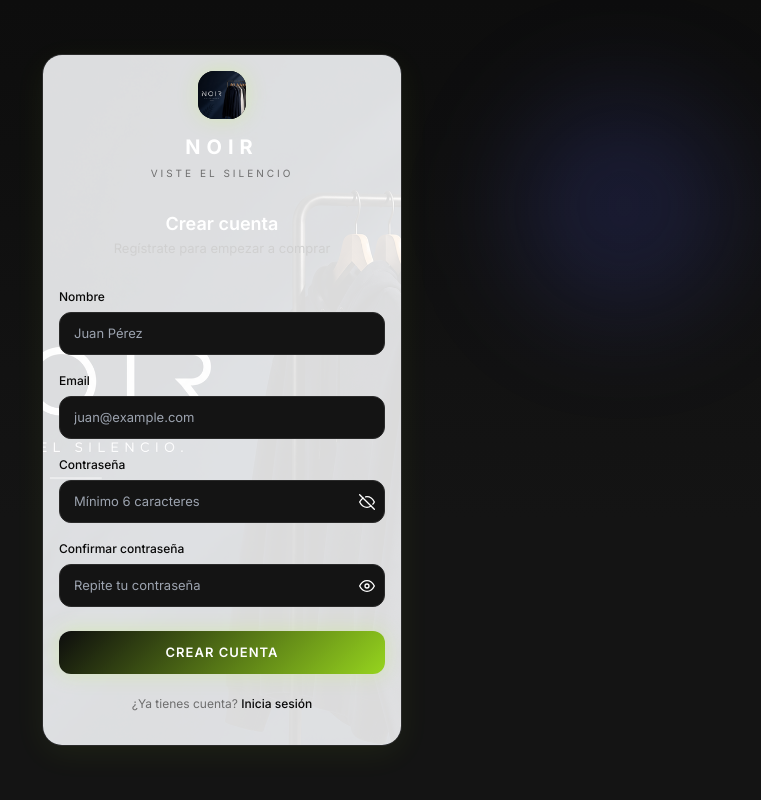
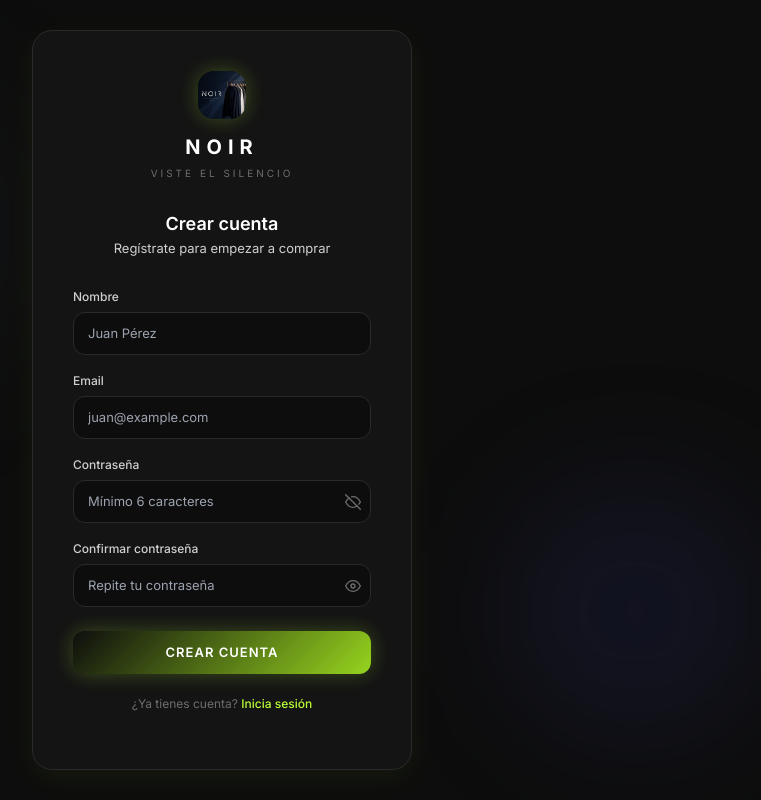
Before and after one commit to JaimeAmuedoJAH/E-commerce_frontend, a React (Vite) app: page /registro in a window 1280 px wide. Both pictures are taken after a click on the button 785 px from the left and 501 px from the top of the page. Shown: the whole page, without its empty margins (418-1179 px from the left). Built offline with nearby package versions, Linux system fonts and the light colour scheme.

Commit message:
Fix: Corregido colores de login y registro para que sean mas acordes con la aplicación.

```diff
--- a/src/pages/Login.tsx
+++ b/src/pages/Login.tsx
@@ -12,6 +12,7 @@ interface LoginResponseDTO {
     nombre: string
     email: string
     rol: string
+    imagenPerfil?: string
   }
 }
 
@@ -45,56 +46,60 @@ const Login = () => {
   }
 
   const inputStyle = {
-    width: '100%', boxSizing: 'border-box' as const,
+    width: '100%',
+    boxSizing: 'border-box' as const,
     background: theme.colors.bg,
     border: `1px solid ${theme.colors.border}`,
     borderRadius: theme.radius.md,
     padding: '10px 14px',
-    fontSize: '13px', color: theme.colors.textSecondary, outline: 'none',
+    fontSize: '13px',
+    color: theme.colors.textPrimary,
+    outline: 'none',
     transition: 'border-color 0.2s',
   }
 
   return (
     <div style={{
-      minHeight: '100vh', width: '100%',
-      background: `linear-gradient(180deg, ${theme.colors.bg} 0%, ${theme.colors.bgCard} 65%)`,
-      display: 'flex', alignItems: 'center', justifyContent: 'center',
-      position: 'relative', overflow: 'hidden',
+      minHeight: '100vh',
+      width: '100%',
+      background: theme.colors.bg,
+      display: 'flex',
+      alignItems: 'center',
+      justifyContent: 'center',
+      position: 'relative',
+      overflow: 'hidden',
     }}>
 
+      {/* Blobs decorativos */}
       <div style={{
         position: 'absolute', top: '10%', left: '10%',
-        width: '240px', height: '240px',
+        width: '300px', height: '300px',
         borderRadius: '50%',
-        background: `rgba(109, 110, 143, 0.12)`,
-        filter: 'blur(60px)',
+        background: `rgba(109, 110, 143, 0.08)`,
+        filter: 'blur(80px)',
         pointerEvents: 'none',
       }} />
       <div style={{
         position: 'absolute', bottom: '8%', right: '8%',
-        width: '180px', height: '180px',
+        width: '250px', height: '250px',
         borderRadius: '50%',
-        background: `rgba(81, 92, 242, 0.16)`,
-        filter: 'blur(50px)',
+        background: `rgba(81, 92, 242, 0.1)`,
+        filter: 'blur(70px)',
         pointerEvents: 'none',
       }} />
 
+      {/* Tarjeta */}
       <div style={{
         background: theme.colors.bgCard,
         border: `1px solid ${theme.colors.border}`,
         borderRadius: theme.radius.xl,
         padding: '2.5rem',
-        width: '100%', maxWidth: '380px',
+        width: '100%',
+        maxWidth: '380px',
         boxShadow: theme.shadow.card,
         position: 'relative',
-        overflow: 'hidden',
+        zIndex: 1,
       }}>
-        <div style={{
-          position: 'absolute', inset: 0,
-          background: `linear-gradient(rgba(255,255,255,0.86), rgba(255,255,255,0.86)), url(${new URL('../assets/Logo_noir.png', import.meta.url).href}) center/cover no-repeat`,
-          pointerEvents: 'none',
-        }} />
-        <div style={{ position: 'relative', zIndex: 1 }}>
 
         {/* Logo */}
         <div style={{ textAlign: 'center', marginBottom: '2rem' }}>
@@ -152,7 +157,8 @@ const Login = () => {
           }}>
             <svg width="14" height="14" viewBox="0 0 24 24" fill="none"
               stroke="currentColor" strokeWidth="2" strokeLinecap="round" strokeLinejoin="round">
-              <circle cx="12" cy="12" r="10"/><line x1="12" y1="8" x2="12" y2="12"/>
+              <circle cx="12" cy="12" r="10"/>
+              <line x1="12" y1="8" x2="12" y2="12"/>
               <line x1="12" y1="16" x2="12.01" y2="16"/>
             </svg>
             {error}
@@ -201,17 +207,19 @@ const Login = () => {
                   position: 'absolute', right: '10px', top: '50%',
                   transform: 'translateY(-50%)',
                   background: 'none', border: 'none', cursor: 'pointer',
-                  padding: 0, color: theme.colors.bgCard,
+                  padding: 0, color: theme.colors.textMuted,
                 }}
               >
                 {showPassword ? (
-                  <svg width="16" height="16" viewBox="0 0 24 24" fill="none" stroke="currentColor" strokeWidth="2" strokeLinecap="round" strokeLinejoin="round">
+                  <svg width="16" height="16" viewBox="0 0 24 24" fill="none"
+                    stroke="currentColor" strokeWidth="2" strokeLinecap="round" strokeLinejoin="round">
                     <path d="M17.94 17.94A10.07 10.07 0 0 1 12 20c-7 0-11-8-11-8a18.45 18.45 0 0 1 5.06-5.94"/>
                     <path d="M9.9 4.24A9.12 9.12 0 0 1 12 4c7 0 11 8 11 8a18.5 18.5 0 0 1-2.16 3.19"/>
                     <line x1="1" y1="1" x2="23" y2="23"/>
                   </svg>
                 ) : (
-                  <svg width="16" height="16" viewBox="0 0 24 24" fill="none" stroke="currentColor" strokeWidth="2" strokeLinecap="round" strokeLinejoin="round">
+                  <svg width="16" height="16" viewBox="0 0 24 24" fill="none"
+                    stroke="currentColor" strokeWidth="2" strokeLinecap="round" strokeLinejoin="round">
                     <path d="M1 12s4-8 11-8 11 8 11 8-4 8-11 8-11-8-11-8z"/>
                     <circle cx="12" cy="12" r="3"/>
                   </svg>
@@ -228,7 +236,8 @@ const Login = () => {
               color: '#fff', border: 'none',
               borderRadius: theme.radius.md,
               padding: '11px', fontSize: '13px', fontWeight: 600,
-              cursor: 'pointer', letterSpacing: '1px',
+              cursor: loading ? 'not-allowed' : 'pointer',
+              letterSpacing: '1px',
               boxShadow: theme.shadow.accent,
               opacity: loading ? 0.6 : 1,
               transition: 'opacity 0.2s',
@@ -245,12 +254,11 @@ const Login = () => {
           ¿No tienes cuenta?{' '}
           <a
             href="/registro"
-            style={{ color: theme.colors.bgNav, textDecoration: 'none', fontWeight: 500 }}
+            style={{ color: theme.colors.accent, textDecoration: 'none', fontWeight: 500 }}
           >
             Regístrate
           </a>
         </p>
-        </div>
       </div>
     </div>
   )
--- a/src/pages/Registro.tsx
+++ b/src/pages/Registro.tsx
@@ -41,24 +41,29 @@ const Registro = () => {
   }
 
   const inputStyle = {
-    width: '100%', boxSizing: 'border-box' as const,
-    background: theme.colors.bgInput,
+    width: '100%',
+    boxSizing: 'border-box' as const,
+    background: theme.colors.bg,                  // igual que Login
     border: `1px solid ${theme.colors.border}`,
     borderRadius: theme.radius.md,
     padding: '10px 14px',
-    fontSize: '13px', color: theme.colors.textSecondary, outline: 'none',
+    fontSize: '13px',
+    color: theme.colors.textPrimary,              // igual que Login
+    outline: 'none',
     transition: 'border-color 0.2s',
   }
 
   const EyeIcon = () => (
-    <svg width="16" height="16" viewBox="0 0 24 24" fill="none" stroke="#FFFFFF" strokeWidth="2" strokeLinecap="round" strokeLinejoin="round">
+    <svg width="16" height="16" viewBox="0 0 24 24" fill="none"
+      stroke="currentColor" strokeWidth="2" strokeLinecap="round" strokeLinejoin="round">
       <path d="M1 12s4-8 11-8 11 8 11 8-4 8-11 8-11-8-11-8z"/>
       <circle cx="12" cy="12" r="3"/>
     </svg>
   )
 
   const EyeOffIcon = () => (
-    <svg width="16" height="16" viewBox="0 0 24 24" fill="none" stroke="#FFFFFF" strokeWidth="2" strokeLinecap="round" strokeLinejoin="round">
+    <svg width="16" height="16" viewBox="0 0 24 24" fill="none"
+      stroke="currentColor" strokeWidth="2" strokeLinecap="round" strokeLinejoin="round">
       <path d="M17.94 17.94A10.07 10.07 0 0 1 12 20c-7 0-11-8-11-8a18.45 18.45 0 0 1 5.06-5.94"/>
       <path d="M9.9 4.24A9.12 9.12 0 0 1 12 4c7 0 11 8 11 8a18.5 18.5 0 0 1-2.16 3.19"/>
       <line x1="1" y1="1" x2="23" y2="23"/>
@@ -66,53 +71,59 @@ const Registro = () => {
   )
 
   const toggleBtnStyle = {
-    position: 'absolute' as const, right: '10px', top: '50%',
+    position: 'absolute' as const,
+    right: '10px',
+    top: '50%',
     transform: 'translateY(-50%)',
-    background: 'none', border: 'none', cursor: 'pointer',
-    padding: 0, color: theme.colors.textMuted,
+    background: 'none',
+    border: 'none',
+    cursor: 'pointer',
+    padding: 0,
+    color: theme.colors.textMuted,               // igual que Login
   }
 
   return (
     <div style={{
-      minHeight: '100vh', width: '100%',
-      background: `linear-gradient(180deg, ${theme.colors.bg} 0%, ${theme.colors.bgCard} 65%)`,
-      display: 'flex', alignItems: 'center', justifyContent: 'center',
-      position: 'relative', overflow: 'hidden',
+      minHeight: '100vh',
+      width: '100%',
+      background: theme.colors.bg,               // igual que Login (sin degradado)
+      display: 'flex',
+      alignItems: 'center',
+      justifyContent: 'center',
+      position: 'relative',
+      overflow: 'hidden',
     }}>
 
+      {/* Blobs decorativos — mismas posiciones y colores que Login */}
       <div style={{
-        position: 'absolute', top: '12%', right: '10%',
-        width: '220px', height: '220px',
+        position: 'absolute', top: '10%', left: '10%',
+        width: '300px', height: '300px',
         borderRadius: '50%',
-        background: `rgba(81, 92, 242, 0.16)`,
-        filter: 'blur(55px)',
+        background: `rgba(109, 110, 143, 0.08)`,
+        filter: 'blur(80px)',
         pointerEvents: 'none',
       }} />
       <div style={{
-        position: 'absolute', bottom: '10%', left: '8%',
-        width: '200px', height: '200px',
+        position: 'absolute', bottom: '8%', right: '8%',
+        width: '250px', height: '250px',
         borderRadius: '50%',
-        background: `rgba(109, 110, 143, 0.10)`,
-        filter: 'blur(45px)',
+        background: `rgba(81, 92, 242, 0.1)`,
+        filter: 'blur(70px)',
         pointerEvents: 'none',
       }} />
 
+      {/* Tarjeta — sin overlay de imagen */}
       <div style={{
         background: theme.colors.bgCard,
         border: `1px solid ${theme.colors.border}`,
         borderRadius: theme.radius.xl,
-        padding: '1rem',
-        width: '100%', maxWidth: '360px',
+        padding: '2.5rem',                        // igual que Login
+        width: '100%',
+        maxWidth: '380px',                        // igual que Login
         boxShadow: theme.shadow.card,
         position: 'relative',
-        overflow: 'hidden',
+        zIndex: 1,
       }}>
-        <div style={{
-          position: 'absolute', inset: 0,
-          background: `linear-gradient(rgba(255,255,255,0.86), rgba(255,255,255,0.86)), url(${new URL('../assets/Logo_noir.png', import.meta.url).href}) center/cover no-repeat`,
-          pointerEvents: 'none',
-        }} />
-        <div style={{ position: 'relative', zIndex: 1 }}>
 
         {/* Logo */}
         <div style={{ textAlign: 'center', marginBottom: '2rem' }}>
@@ -170,7 +181,8 @@ const Registro = () => {
           }}>
             <svg width="14" height="14" viewBox="0 0 24 24" fill="none"
               stroke="currentColor" strokeWidth="2" strokeLinecap="round" strokeLinejoin="round">
-              <circle cx="12" cy="12" r="10"/><line x1="12" y1="8" x2="12" y2="12"/>
+              <circle cx="12" cy="12" r="10"/>
+              <line x1="12" y1="8" x2="12" y2="12"/>
               <line x1="12" y1="16" x2="12.01" y2="16"/>
             </svg>
             {error}
@@ -180,7 +192,10 @@ const Registro = () => {
         <form onSubmit={handleSubmit}>
           {/* Nombre */}
           <div style={{ marginBottom: '1rem' }}>
-            <label style={{ display: 'block', fontSize: '12px', color: theme.colors.bgNav, marginBottom: '6px', fontWeight: 500 }}>
+            <label style={{
+              display: 'block', fontSize: '12px',
+              color: theme.colors.textSecondary, marginBottom: '6px', fontWeight: 500,
+            }}>
               Nombre
             </label>
             <input
@@ -195,7 +210,10 @@ const Registro = () => {
 
           {/* Email */}
           <div style={{ marginBottom: '1rem' }}>
-            <label style={{ display: 'block', fontSize: '12px', color: theme.colors.bgNav, marginBottom: '6px', fontWeight: 500 }}>
+            <label style={{
+              display: 'block', fontSize: '12px',
+              color: theme.colors.textSecondary, marginBottom: '6px', fontWeight: 500,
+            }}>
               Email
             </label>
             <input
@@ -210,7 +228,10 @@ const Registro = () => {
 
           {/* Contraseña */}
           <div style={{ marginBottom: '1rem' }}>
-            <label style={{ display: 'block', fontSize: '12px', color: theme.colors.bgNav, marginBottom: '6px', fontWeight: 500 }}>
+            <label style={{
+              display: 'block', fontSize: '12px',
+              color: theme.colors.textSecondary, marginBottom: '6px', fontWeight: 500,
+            }}>
               Contraseña
             </label>
             <div style={{ position: 'relative' }}>
@@ -231,7 +252,10 @@ const Registro = () => {
 
           {/* Confirmar contraseña */}
           <div style={{ marginBottom: '1.5rem' }}>
-            <label style={{ display: 'block', fontSize: '12px', color: theme.colors.bgNav, marginBottom: '6px', fontWeight: 500 }}>
+            <label style={{
+              display: 'block', fontSize: '12px',
+              color: theme.colors.textSecondary, marginBottom: '6px', fontWeight: 500,
+            }}>
               Confirmar contraseña
             </label>
             <div style={{ position: 'relative' }}>
@@ -258,7 +282,8 @@ const Registro = () => {
               color: '#fff', border: 'none',
               borderRadius: theme.radius.md,
               padding: '11px', fontSize: '13px', fontWeight: 600,
-              cursor: 'pointer', letterSpacing: '1px',
+              cursor: loading ? 'not-allowed' : 'pointer',
+              letterSpacing: '1px',
               boxShadow: theme.shadow.accent,
               opacity: loading ? 0.6 : 1,
               transition: 'opacity 0.2s',
@@ -273,11 +298,10 @@ const Registro = () => {
           color: theme.colors.textMuted, marginTop: '1.25rem',
         }}>
           ¿Ya tienes cuenta?{' '}
-          <a href="/login" style={{ color: theme.colors.bgNav, textDecoration: 'none', fontWeight: 500 }}>
+          <a href="/login" style={{ color: theme.colors.accent, textDecoration: 'none', fontWeight: 500 }}>
             Inicia sesión
           </a>
         </p>
-        </div>
       </div>
     </div>
   )
```
